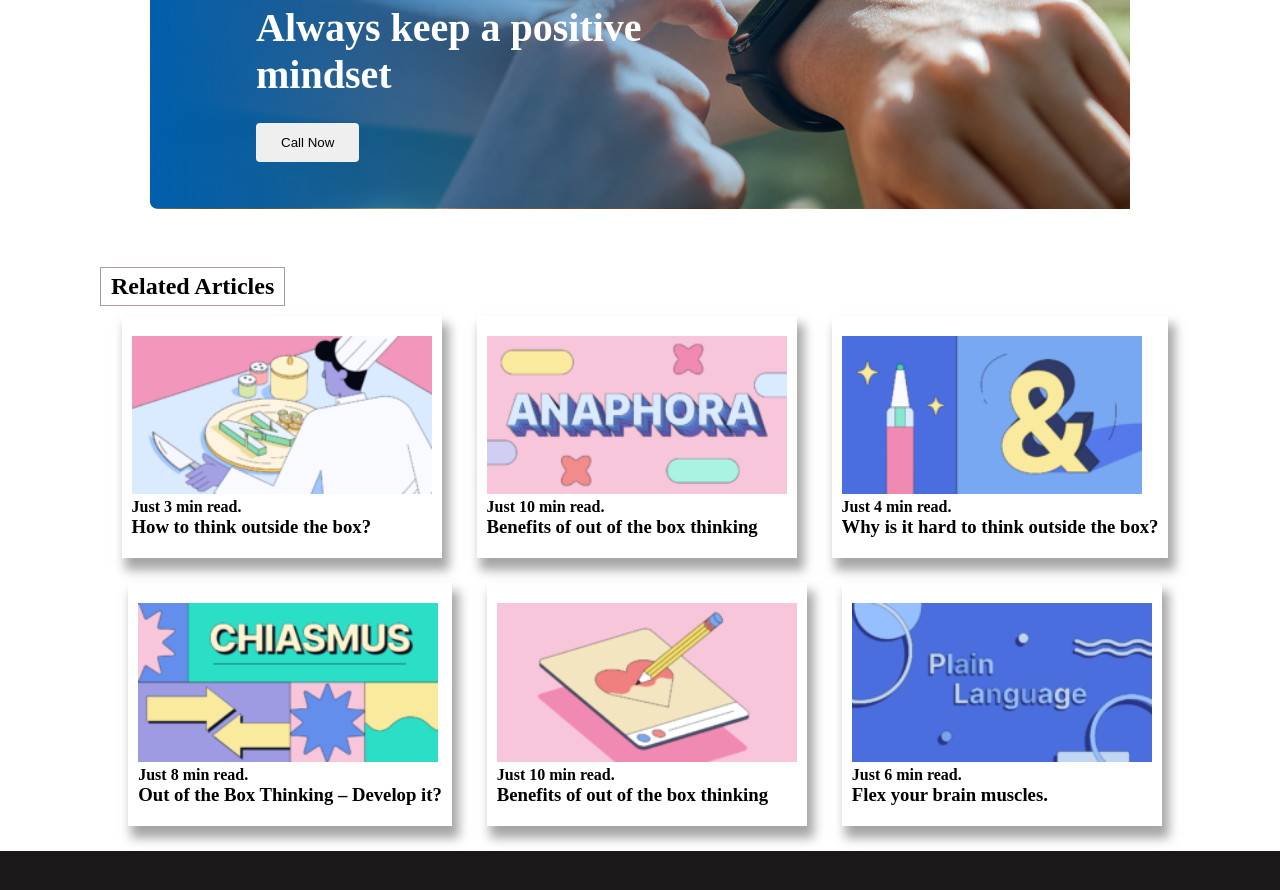
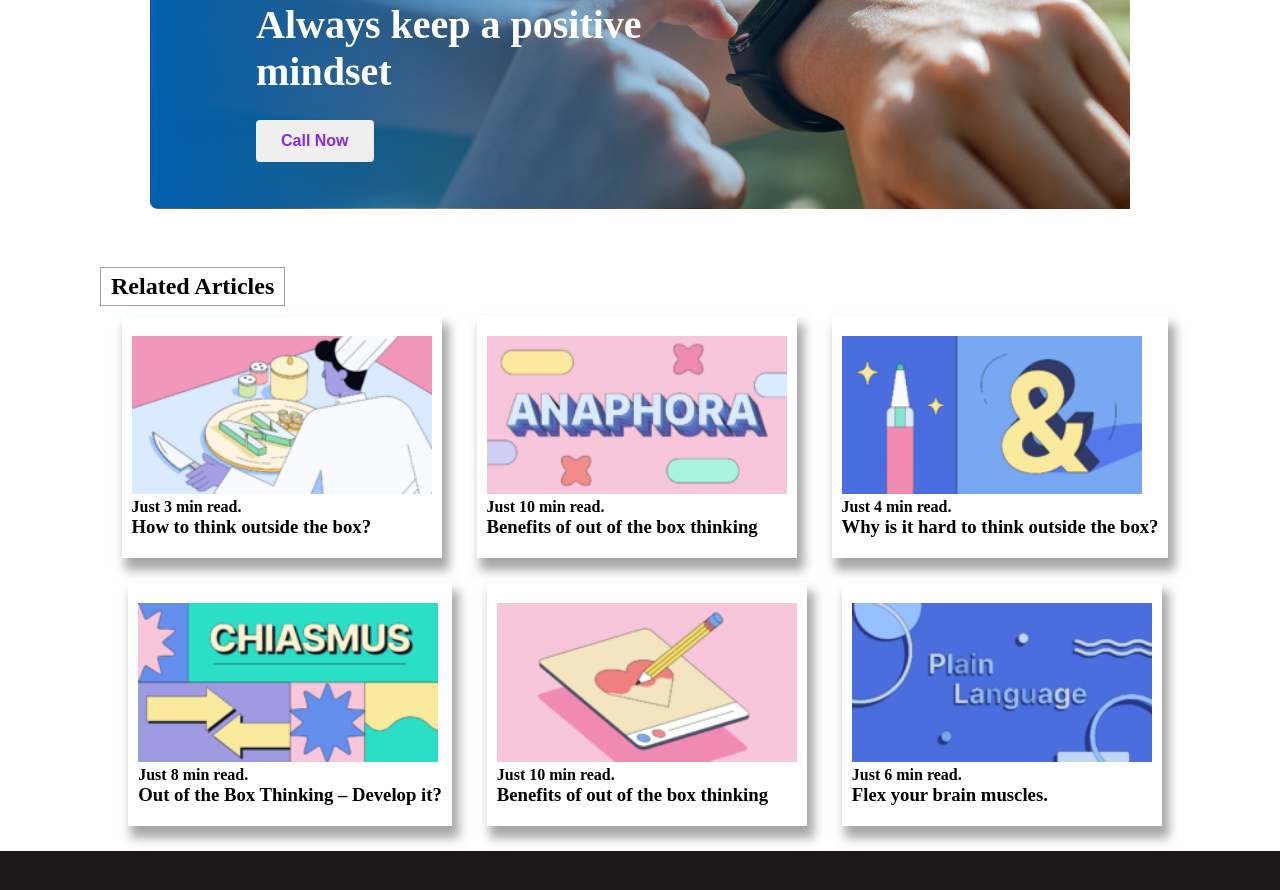
Before and after one commit to monzurul002/new-year-assignment, a plain HTML site: page index.html in a window 1280 px wide. Shown: the part 1860-2750 px from the top of the page. Drawn offline with Linux system fonts and the light colour scheme; files whose address does not match are found by name.

Commit message:
call now button edited

```diff
--- a/style.css
+++ b/style.css
@@ -124,6 +124,10 @@
     padding: 12px 25px;
     border: none;
     border-radius: 4px;
+    font-size: 16px;
+    font-weight: 600;
+    color: blueviolet;
+
 
 }
 
```
